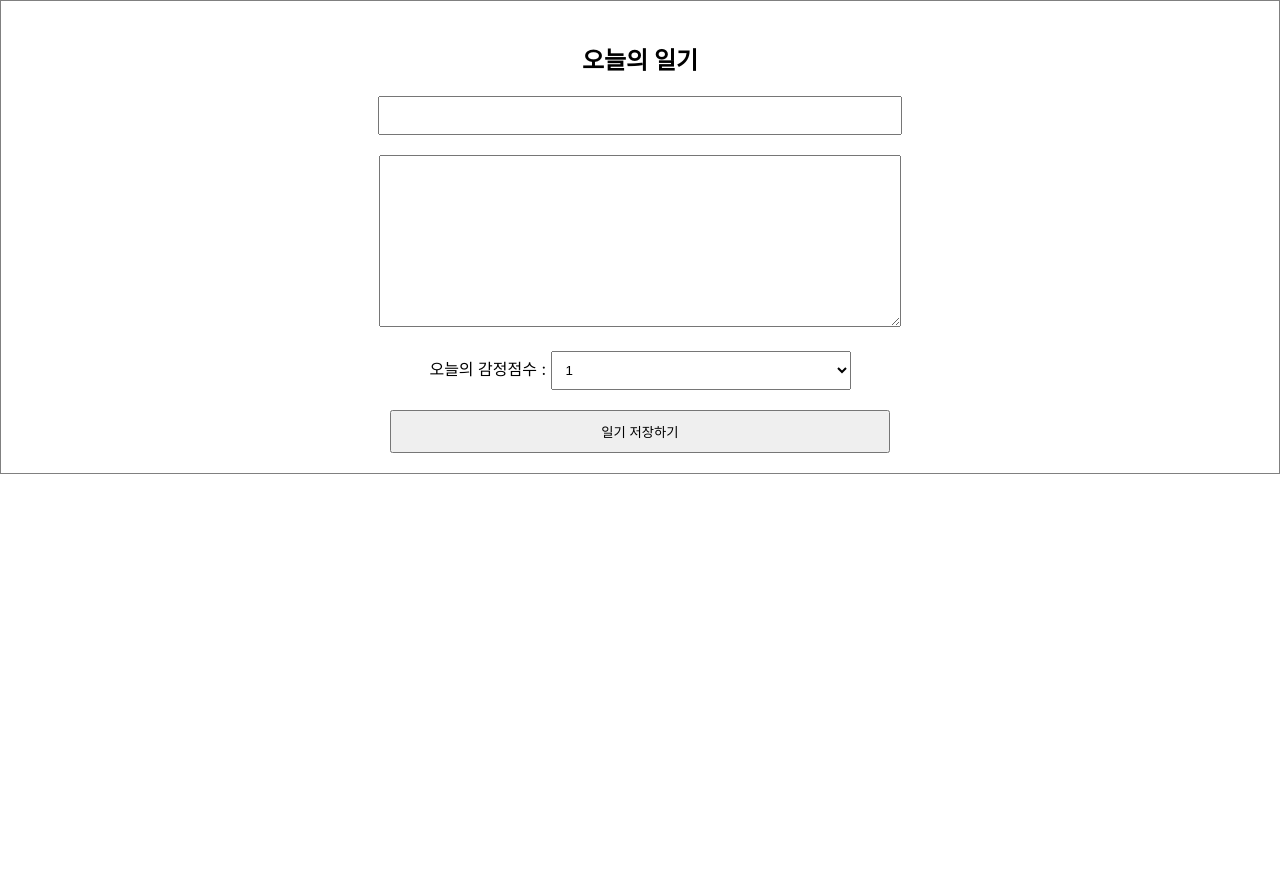
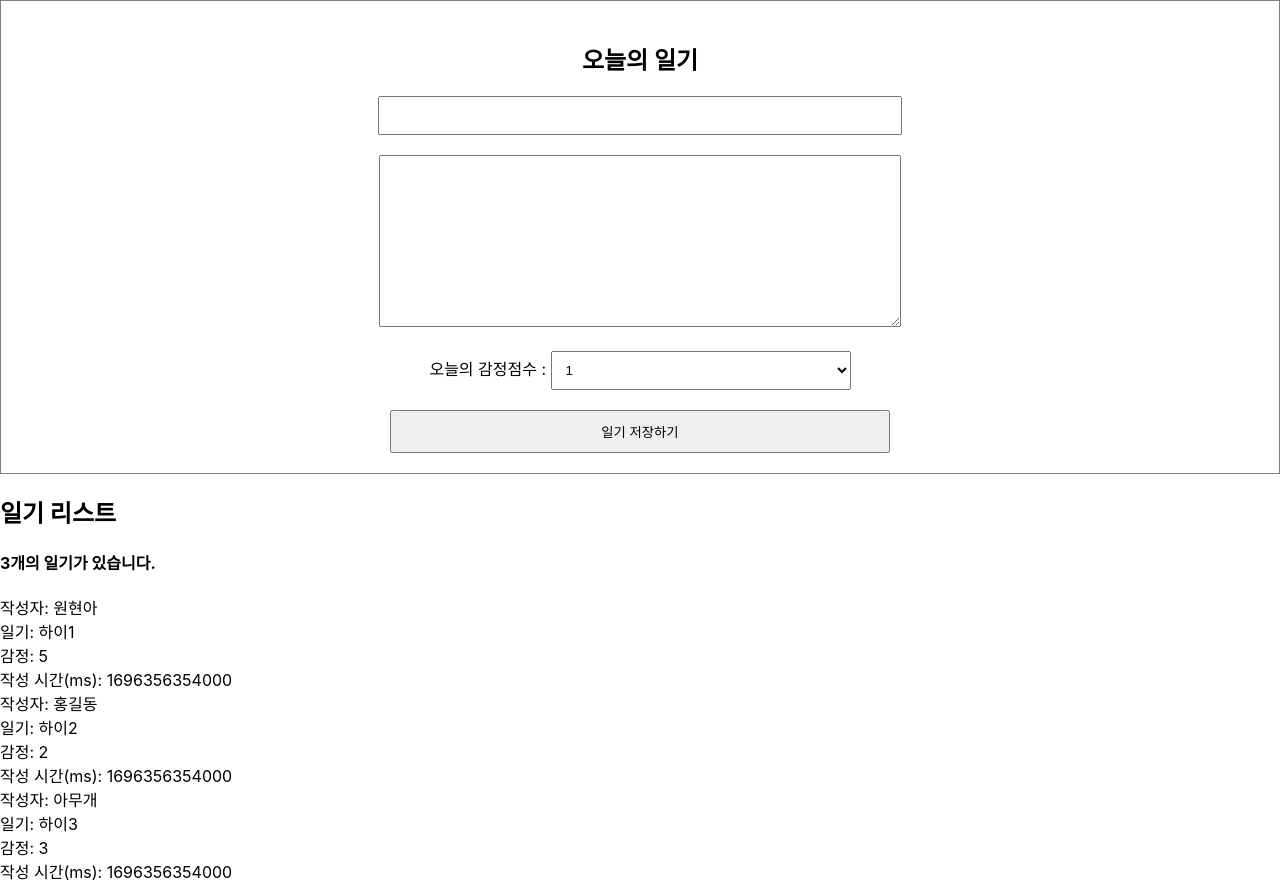
Before and after one commit to wonhyuna/ReactBasic, a React (Create React App) app: page / in a window 1280 px wide. Before the commit the page ends 800 px from the top, so only its background shows below. Built offline with nearby package versions, Linux system fonts and the light colour scheme.

Commit message:
React에서 배열 사용하기 1 - 리스트 렌더링 (조회): DiaryList.js

```diff
--- a/src/App.js
+++ b/src/App.js
@@ -1,10 +1,38 @@
 import './App.css';
 import DiaryEditor from './DiaryEditor';
+import DiaryList from './DiaryList';
 
-function App() {
+const dummyList = [ //DiaryEditor.js랑 변수 똑같이
+  {
+    id: 1,
+    author: "원현아",
+    content: "하이1",
+    emotion: 5,
+    created_date: new Date().getTime()
+  },
+
+  {
+    id: 2,
+    author: "홍길동",
+    content: "하이2",
+    emotion: 2,
+    created_date: new Date().getTime()
+  },
+
+  {
+    id: 3,
+    author: "아무개",
+    content: "하이3",
+    emotion: 3,
+    created_date: new Date().getTime()
+  }
+]
+
+const App = () => {
   return (
     <div className="App">
       <DiaryEditor/>
+      <DiaryList diaryList = {dummyList}/>
     </div>
   );
 }
--- /dev/null
+++ b/src/DiaryList.js
@@ -0,0 +1,26 @@
+const DiaryList = ({diaryList}) => {
+  console.log(diaryList);
+  return (
+    <div className = "DiaryList">
+    <h2>일기 리스트</h2>
+    <h4>{diaryList.length}개의 일기가 있습니다.</h4>
+
+    <div>
+      {diaryList.map((it)=>(  //각각의 요소
+        <div key = {it.id}>
+          <div>작성자: {it.author} </div>
+          <div>일기: {it.content} </div>
+          <div>감정: {it.emotion} </div>
+          <div>작성 시간(ms): {it.created_date} </div>
+        </div>
+      ))}
+    </div>
+  </div>
+  );
+};
+
+DiaryList.defaultProps = {  //undefined로 전달받을 수 있는 것의 기본값 설정
+  diaryList: []
+};
+
+export default DiaryList;
```
